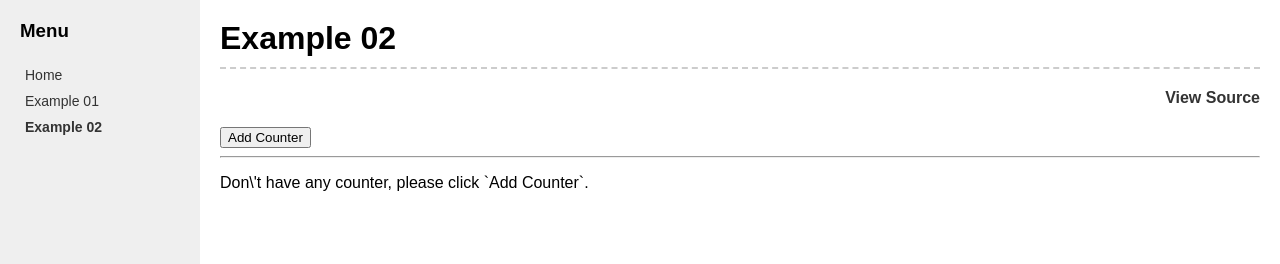
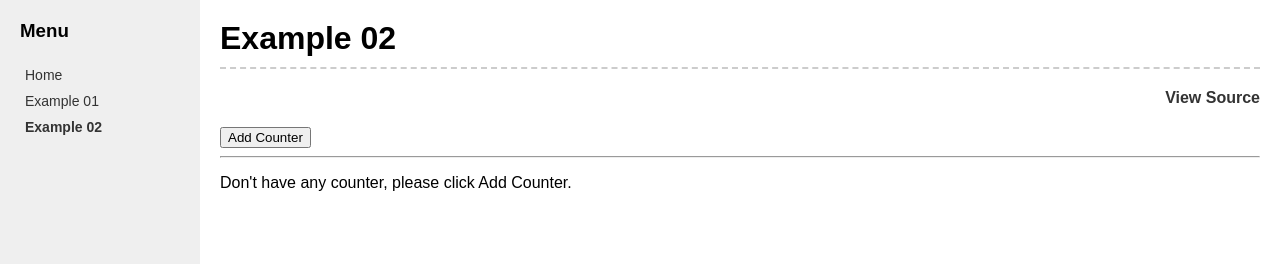
Before and after one commit to ratchagarn/react-showcase, a React (Create React App) app: page /#/example02 in a window 1280 px wide. Shown: the top 264 px of the page. Built offline with nearby package versions, Linux system fonts and the light colour scheme.

Commit message:
Fix message in Example02

```diff
--- a/src/features/Example02/Example02.js
+++ b/src/features/Example02/Example02.js
@@ -37,7 +37,7 @@ class Example02 extends Component {
         <button onClick={this.handleAddCounter}>Add Counter</button>
         <hr />
         {counterItems.length > 0 ? counterItems : (
-          <p>Don\'t have any counter, please click `Add Counter`.</p>
+          <p>Don't have any counter, please click Add Counter.</p>
         )}
       </LayoutExamplePage>
     )
```
